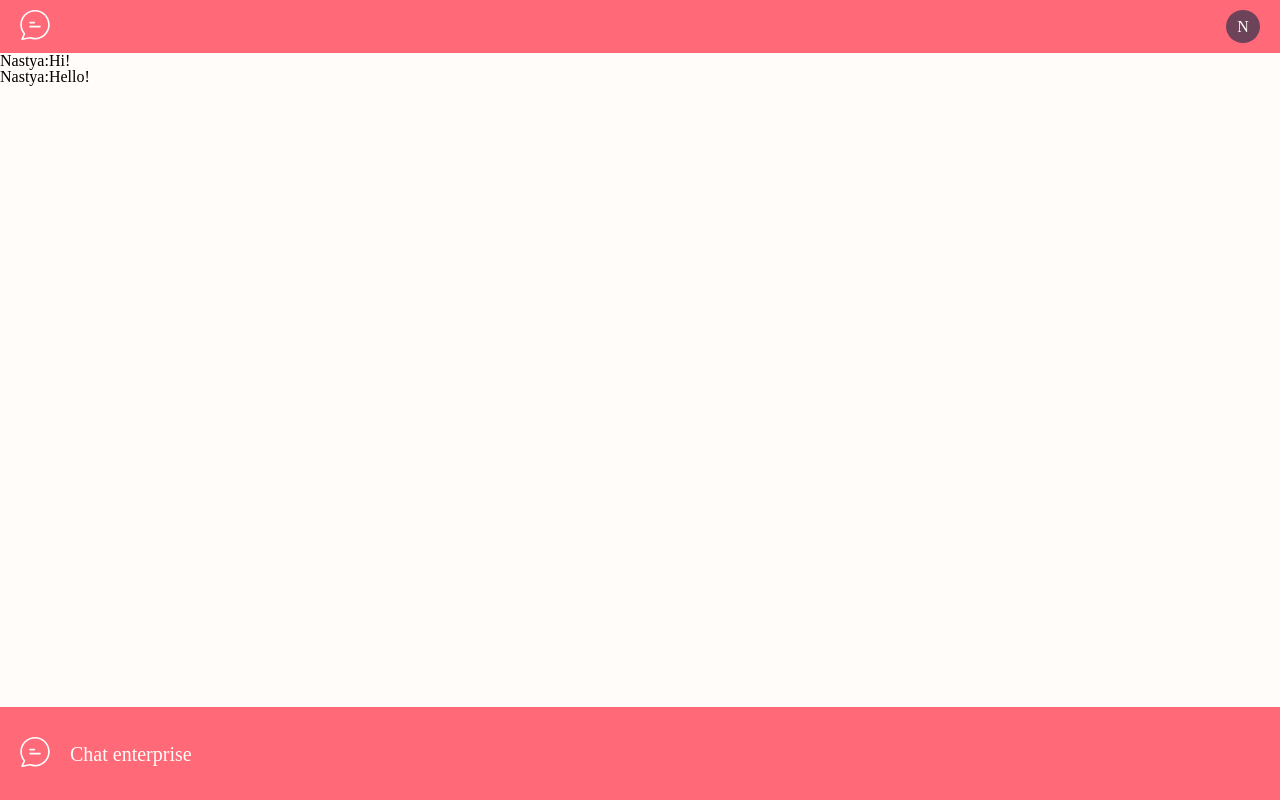
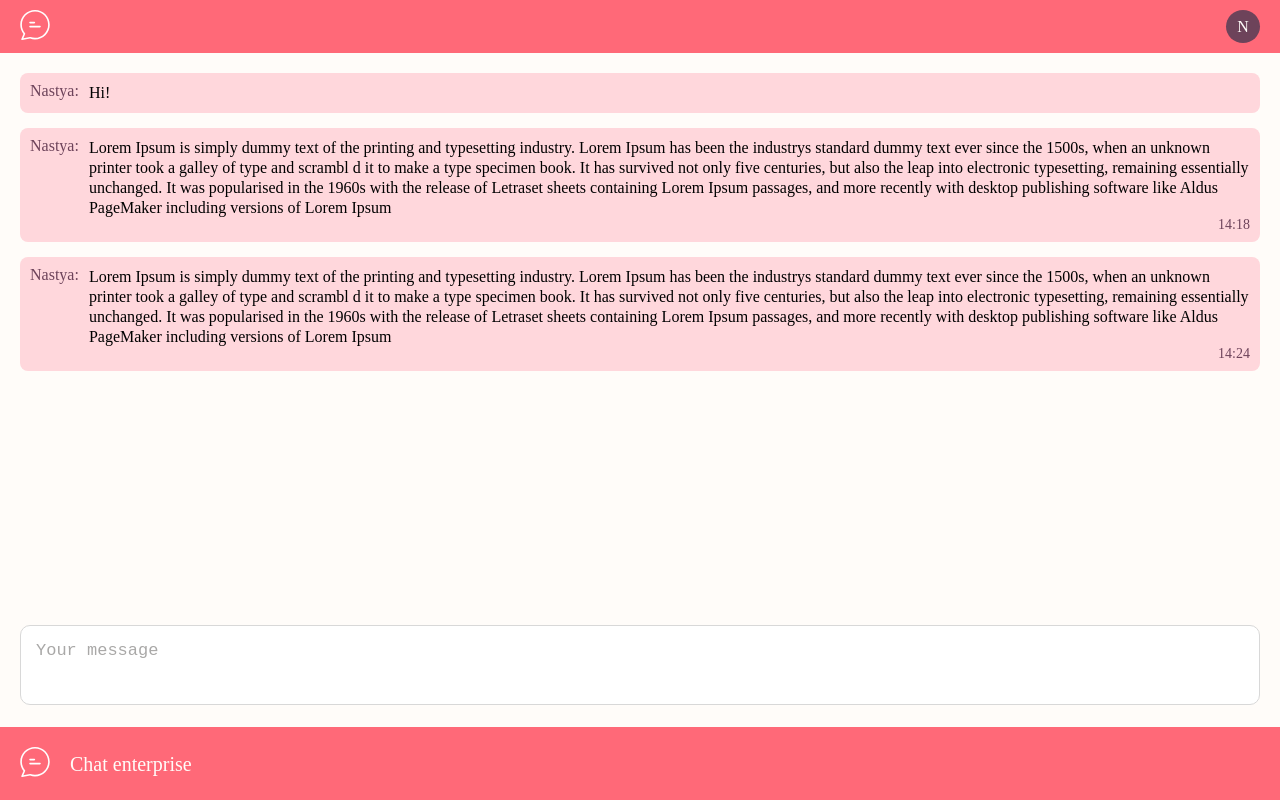
Before and after one commit to Anastasiya24/chat, a React (Create React App) app: page /chat-with-me in a window 1280 px wide. Built offline with nearby package versions, Linux system fonts and the light colour scheme; a web font is replaced by a local one.

Commit message:
feat: chat page - add styles

```diff
--- a/src/assets/icons/index.js
+++ b/src/assets/icons/index.js
@@ -1,4 +1,5 @@
 import chatPng from './chat.png';
 import chatSvg from './chat.svg';
+import sendSvg from './send.svg';
 
-export { chatPng, chatSvg };
+export { chatPng, chatSvg, sendSvg };
--- a/src/assets/theme/default.css
+++ b/src/assets/theme/default.css
@@ -2,6 +2,7 @@
   --primary-color: #ff6978;
   --secondary-color: #b1ede8;
   --white-color: #fffcf9;
+  --light-primary-color: #ffd7dc;
   --dark-color: #6d435a;
   --extra-dark-color: #352d39;
   --grey-color: #7c7c7c;
--- a/src/components/AccountContainer/style.module.css
+++ b/src/components/AccountContainer/style.module.css
@@ -39,7 +39,7 @@
 
 .footer {
   background-color: var(--primary-color);
-  padding: 30px 20px;
+  padding: 20px;
 
   display: flex;
   align-items: center;
--- a/src/components/shared/Input/style.module.css
+++ b/src/components/shared/Input/style.module.css
@@ -22,7 +22,7 @@ input[type="text"] {
   left: 0;
   width: 0;
   height: 2px;
-  background-color: var(--grey-color);
+  background-color: var(--dark-color);
   transition: 0.3s;
 }
 
@@ -41,7 +41,7 @@ input[type="text"] {
   left: 0;
   width: 2px;
   height: 0;
-  background-color: var(--grey-color);
+  background-color: var(--dark-color);
   transition: 0.4s;
 }
 
--- a/src/components/shared/Message/index.js
+++ b/src/components/shared/Message/index.js
@@ -2,11 +2,14 @@ import React from 'react';
 import PropTypes from 'prop-types';
 import styles from './style.module.css';
 
-const Message = ({ sender, text }) => {
+const Message = ({ sender, text, time }) => {
   return (
     <div className={styles.message}>
-      <p>{sender}: </p>
-      <p>{text}</p>
+      <p className={styles.sender}>{sender}:</p>
+      <div>
+        <p className={styles.text}>{text}</p>
+        <p className={styles.time}>{time}</p>
+      </div>
     </div>
   );
 };
@@ -14,11 +17,13 @@ const Message = ({ sender, text }) => {
 Message.propTypes = {
   sender: PropTypes.string,
   text: PropTypes.string,
+  time: PropTypes.string,
 };
 
 Message.defaultProps = {
   sender: 'User',
   text: '',
+  time: '',
 };
 
 export default Message;
--- a/src/components/shared/Message/style.module.css
+++ b/src/components/shared/Message/style.module.css
@@ -1,4 +1,24 @@
 .message {
   display: flex;
-  align-items: center;
+  /* align-items: center; */
+  margin-bottom: 15px;
+  padding: 10px;
+  background-color: var(--light-primary-color);
+  border-radius: 8px;
 }
+
+.sender {
+  margin-right: 10px;
+  color: var(--dark-color);
+  font-family: 'NotoSansTC Bold';
+}
+
+.text {
+  line-height: 20px;
+}
+
+.time {
+  text-align: end;
+  font-size: 14px;
+  color: var(--dark-color);
+}
--- /dev/null
+++ b/src/components/shared/Textarea/index.js
@@ -0,0 +1,26 @@
+import React from 'react';
+import PropTypes from 'prop-types';
+import styles from './style.module.css';
+
+const Textarea = ({ value, onChange, placeholder }) => {
+  return (
+    <textarea
+      value={value}
+      onChange={(e) => onChange(e.target.value)}
+      className={styles.textarea}
+      placeholder={placeholder}
+    />
+  );
+};
+
+Textarea.propTypes = {
+  value: PropTypes.string.isRequired,
+  onChange: PropTypes.func.isRequired,
+  placeholder: PropTypes.string,
+};
+
+Textarea.defaultProps = {
+  placeholder: '',
+};
+
+export default Textarea;
--- /dev/null
+++ b/src/components/shared/Textarea/style.module.css
@@ -0,0 +1,17 @@
+.textarea {
+  box-sizing: border-box;
+  height: 80px;
+  width: 100%;
+  border: 1px solid #d8d8d8;
+  resize: none;
+  line-height: 19px;
+  transition: all 0.25s cubic-bezier(0.645, 0.045, 0.355, 1);
+  padding: 15px;
+  border-radius: 10px;
+}
+
+.textarea::placeholder {
+  color: #a9a8a7;
+  font-size: 17px;
+  line-height: 19px;
+}
--- a/src/pages/ChatWithMePage/index.js
+++ b/src/pages/ChatWithMePage/index.js
@@ -1,6 +1,8 @@
-import React from 'react';
+import React, { useState } from 'react';
 import AccountContainer from 'components/AccountContainer';
 import Message from 'components/shared/Message';
+import Textarea from 'components/shared/Textarea';
+import { sendSvg } from 'assets/icons';
 import styles from './style.module.css';
 
 const messageList = [
@@ -9,28 +11,61 @@ const messageList = [
     sender: { id: 1, name: 'Nastya' },
     receiver: { id: 1, name: 'Nastya' },
     text: 'Hi!',
-    date: '14:16 08-09-2021',
+    date: '14:11',
   },
   {
     id: 2,
     sender: { id: 1, name: 'Nastya' },
     receiver: { id: 1, name: 'Nastya' },
-    text: 'Hello!',
-    date: '14:18 08-09-2021',
+    text: `Lorem Ipsum is simply dummy text of the printing and typesetting industry. Lorem Ipsum has been the industrys
+    standard dummy text ever since the 1500s, when an unknown printer took a galley of type and scrambl
+    d it to make a type specimen book. It has survived not only five centuries, but also the leap into
+    electronic typesetting, remaining essentially unchanged. It was popularised in the 1960s with the release
+    of Letraset sheets containing Lorem Ipsum passages, and more recently with desktop publishing software like
+    Aldus PageMaker including versions of Lorem Ipsum`,
+    time: '14:18',
+  },
+  {
+    id: 3,
+    sender: { id: 1, name: 'Nastya' },
+    receiver: { id: 1, name: 'Nastya' },
+    text: `Lorem Ipsum is simply dummy text of the printing and typesetting industry. Lorem Ipsum has been the industrys
+    standard dummy text ever since the 1500s, when an unknown printer took a galley of type and scrambl
+    d it to make a type specimen book. It has survived not only five centuries, but also the leap into
+    electronic typesetting, remaining essentially unchanged. It was popularised in the 1960s with the release
+    of Letraset sheets containing Lorem Ipsum passages, and more recently with desktop publishing software like
+    Aldus PageMaker including versions of Lorem Ipsum`,
+    time: '14:24',
   },
 ];
 
 const ChatWithMePage = () => {
   // TODO get Name from storage
   const name = 'Nastya';
+  const [newMessageTest, setMessageText] = useState('');
 
   return (
     <AccountContainer name={name}>
-      <>
-        {messageList.map(({ id, sender, text }) => (
-          <Message key={id} sender={sender?.name} text={text} />
-        ))}
-      </>
+      <div className={styles.chatContainer}>
+        <div className={styles.messages}>
+          {messageList.map(({ id, sender, text, time }) => (
+            <Message key={id} sender={sender?.name} time={time} text={text} />
+          ))}
+        </div>
+
+        <div className={styles.footer}>
+          <Textarea
+            value={newMessageTest}
+            onChange={setMessageText}
+            placeholder="Your message"
+          />
+          {newMessageTest && (
+            <img src={sendSvg} className={styles.sendIcon} onClick={() => {
+              // TODO save new message
+            }} />
+          )}
+        </div>
+      </div>
     </AccountContainer>
   );
 };
--- a/src/pages/ChatWithMePage/style.module.css
+++ b/src/pages/ChatWithMePage/style.module.css
@@ -0,0 +1,18 @@
+.chatContainer {
+  margin: 20px;
+}
+
+.messages {
+  min-height: calc(100vh - 248px);
+}
+
+.footer {
+  display: flex;
+}
+
+.sendIcon {
+  margin-left: 10px;
+  width: 30px;
+  filter: invert(30%) sepia(14%) saturate(1269%) hue-rotate(275deg) brightness(91%) contrast(89%);
+  cursor: pointer;
+}
```
Also changed, not shown: src/assets/icons/send.svg (added).
